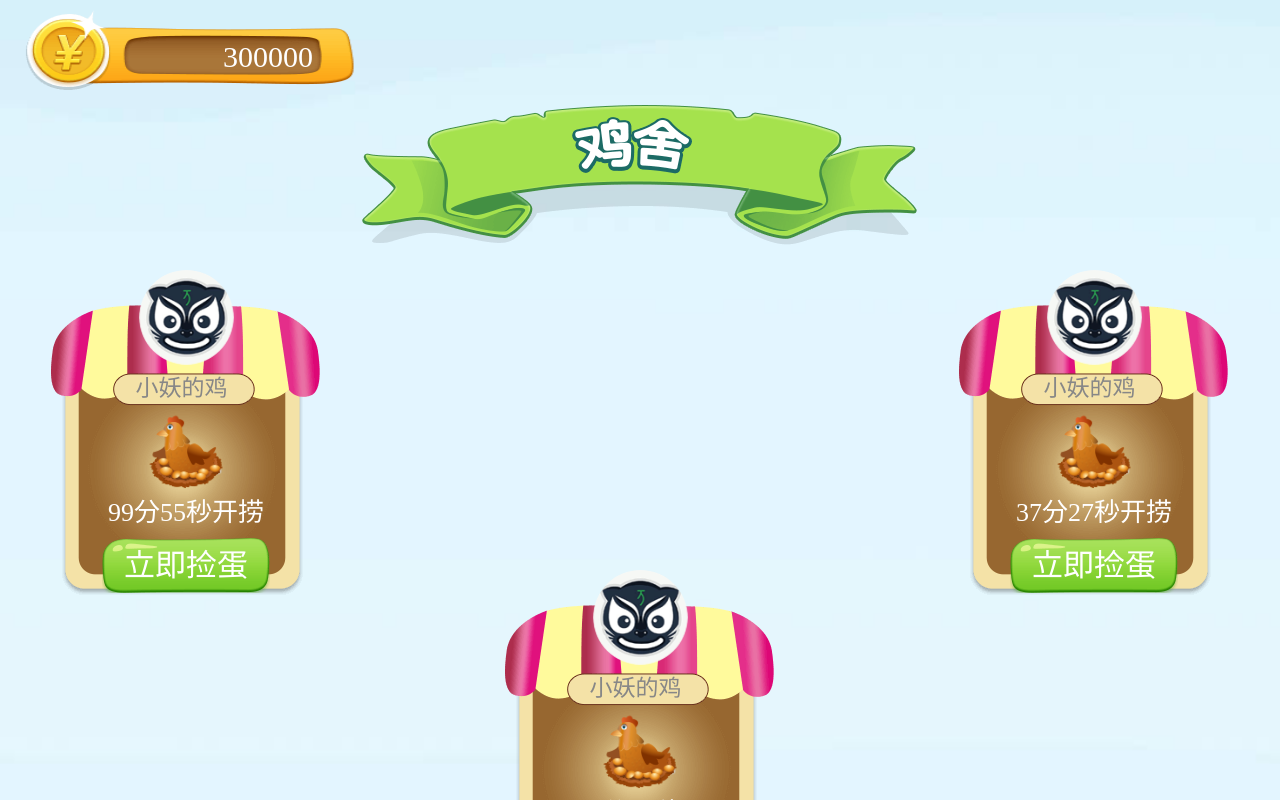
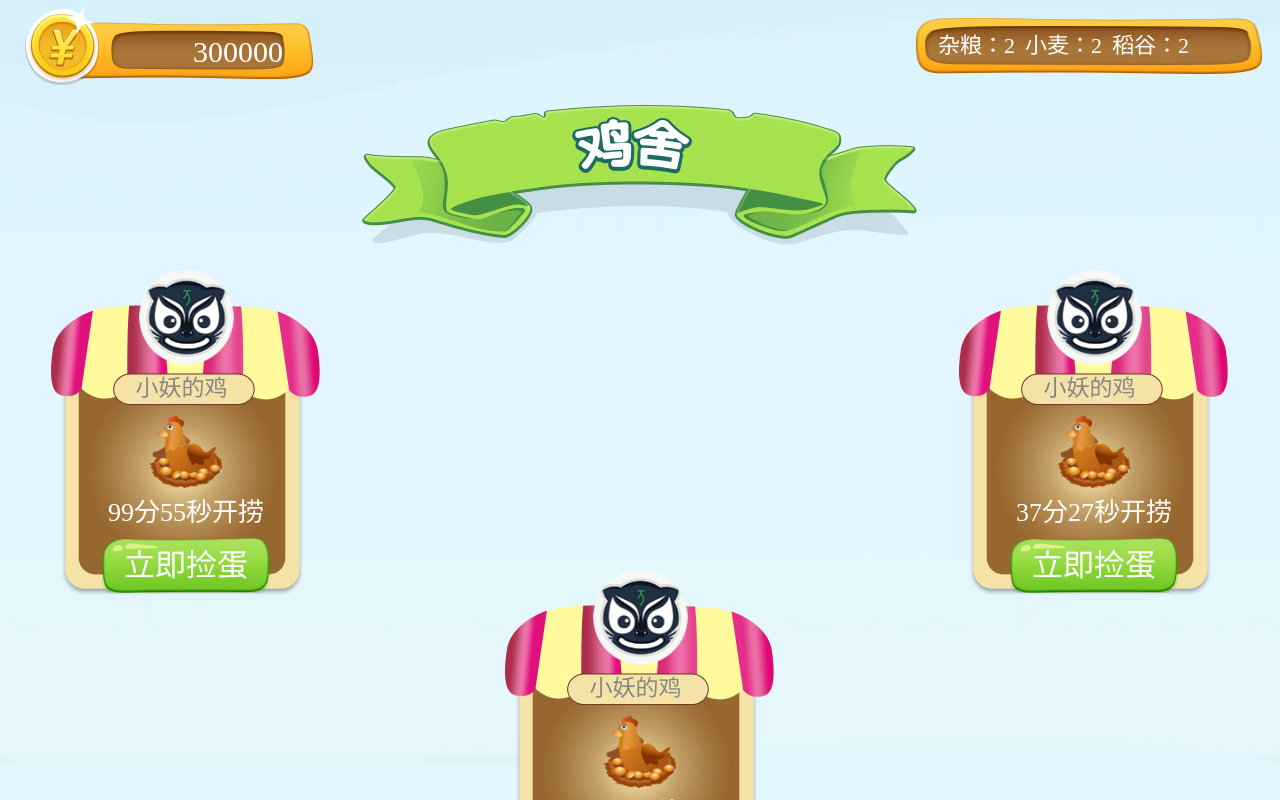
Before and after one commit to doerme/chicken, a plain HTML site: page henhouse.html in a window 1280 px wide. Drawn offline with Linux system fonts and the light colour scheme.

Commit message:
add page

```diff
--- a/css/index.css
+++ b/css/index.css
@@ -462,16 +462,42 @@ body{
 
 .house-wrap .glod-wrap{
 	position: absolute;
-	width: 348px;
+	width: 306px;
 	height: 84px;
 	line-height: 93px;
-	top: 10px;
+	top: 5px;
 	left: 18px;
 	background: url('../img/house_glod_wrap.png') no-repeat center center;
 	background-size: 100% 100%;
 	font-size: 30px;
 	color: #FFF;
 
+}
+
+.house-wrap .mark-wrap{
+	position: absolute;
+	width: 346px;
+	height: 56px;
+	line-height: 56px;
+	top: 18px;
+	right: 18px;
+	background: url('../img/right-top-mark.png') no-repeat center center;
+	background-size: 100% 100%;
+
+	color: #FFF;
+}
+
+.house-wrap .mark-wrap ul{
+	padding-left: 22px;
+}
+
+.house-wrap .mark-wrap li{
+	float: left;
+	margin-right: 10px;
+}
+
+.house-wrap .mark-wrap span{
+	font-size: 22px;
 }
 
 .house-wrap .henhouse_title{
@@ -485,10 +511,9 @@ body{
 
 .house-wrap .glod-wrap span{
 	display: block;
-	width: 185px;
-	padding-left: 110px;
+	width: 165px;
+	padding-left: 100px;
 	white-space: nowrap;
-    text-overflow: ellipsis;
     overflow: hidden;
     text-align: right;
 }
@@ -678,6 +703,11 @@ body{
 	width: 74px;
 	height: 133px;
 }
+.scroe-window span.dot{
+	background-position: -142px -1520px;
+	width: 42px;
+	height: 42px;
+}
 
 .pt-page-moveToTopFade {
 	-webkit-animation: moveToTopFade 1s ease both;
--- a/henhouse.html
+++ b/henhouse.html
@@ -17,6 +17,14 @@
 <div class="house-wrap">
 	<div class="glod-wrap">
 		<span>300000</span>
+	</div>
+
+	<div class="mark-wrap">
+		<ul>
+			<li><span>杂粮：</span><span>2</span></li>
+			<li><span>小麦：</span><span>2</span></li>
+			<li><span>稻谷：</span><span>2</span></li>
+		</ul>
 	</div>
 
 	<img class="henhouse_title" src="./img/henhouse_title.png" />
@@ -110,6 +118,7 @@
 		<span class="number2"></span>
 		<span class="number3"></span>
 		<span class="number4"></span>
+		<span class="dot"></span>
 		<span class="number5"></span>
 		<span class="number6"></span>
 	</div>
```
Also changed, not shown: img/number_sprite.png, img/right-top-mark.png (added).
